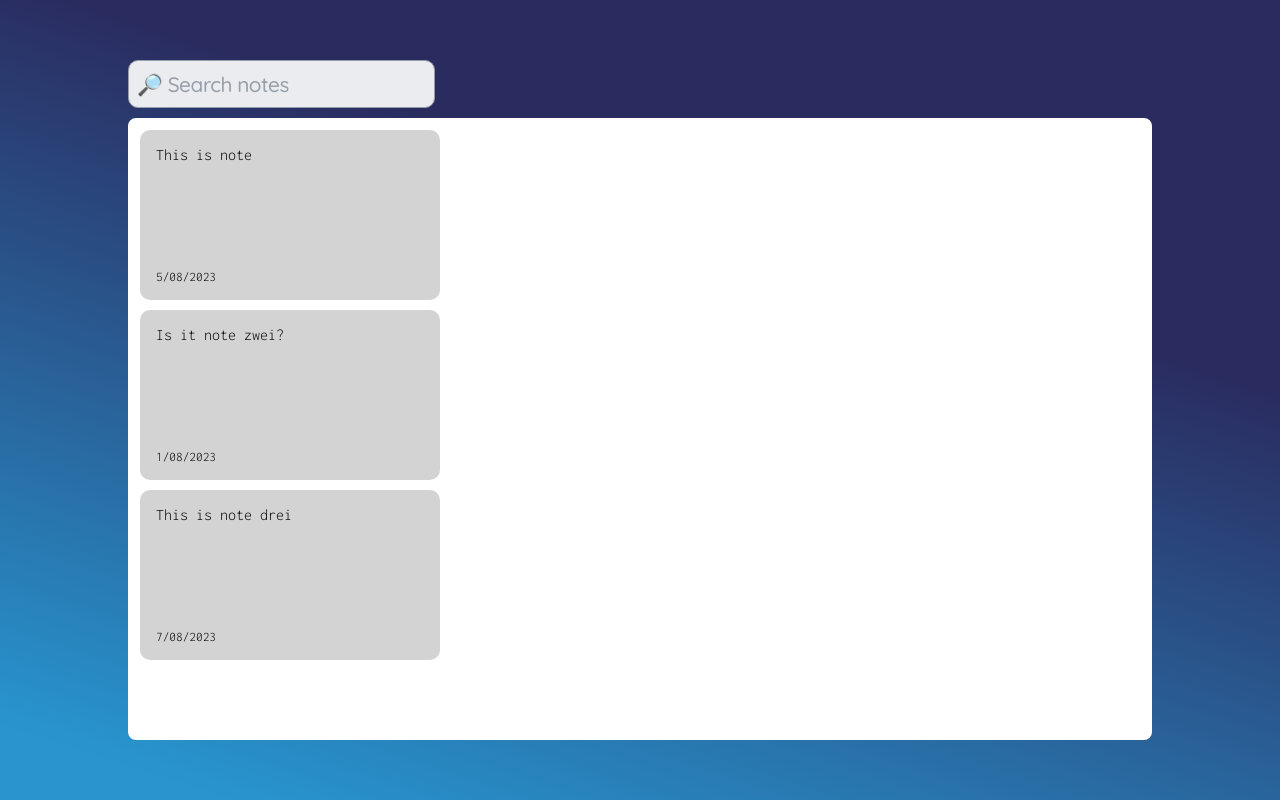
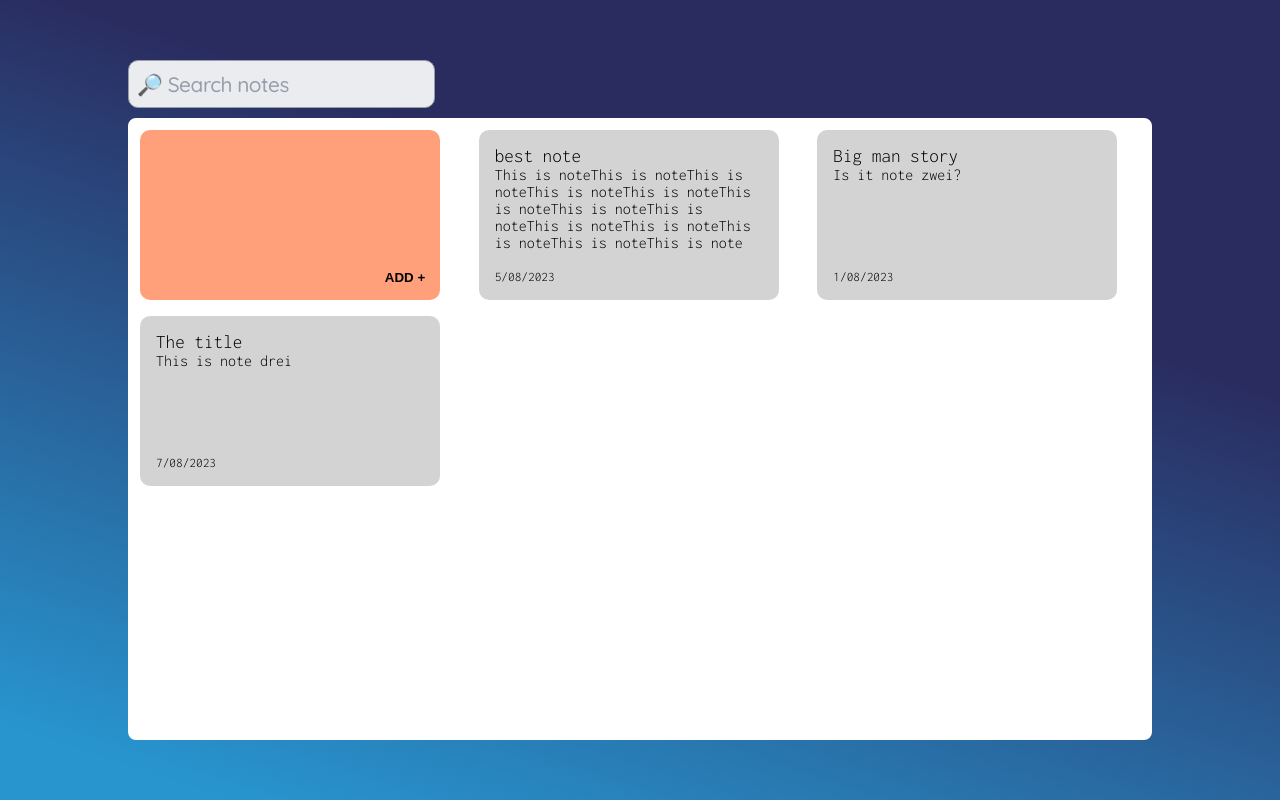
Before and after one commit to m1ckeyyy/improvement-center, a React (Vite) app in the folder client/: page /journal in a window 1280 px wide. Built offline with nearby package versions, Linux system fonts and the light colour scheme.

Commit message:
note adjustments

```diff
--- a/client/src/pages/Tools/Journal/Journal.jsx
+++ b/client/src/pages/Tools/Journal/Journal.jsx
@@ -7,23 +7,24 @@ import { nanoid } from 'nanoid';
 
 const Journal = () => {
   const [notes, setNotes] = useState([
-    { id: nanoid(), text: 'This is note', date: '5/08/2023' },
-    { id: nanoid(), text: 'Is it note zwei?', date: '1/08/2023' },
-    { id: nanoid(), text: 'This is note drei', date: '7/08/2023' },
+    {
+      id: nanoid(),
+      title: 'best note',
+      text: 'This is noteThis is noteThis is noteThis is noteThis is noteThis is noteThis is noteThis is noteThis is noteThis is noteThis is noteThis is noteThis is note',
+      date: '5/08/2023',
+    },
+    { id: nanoid(), title: 'Big man story', text: 'Is it note zwei?', date: '1/08/2023' },
+    { id: nanoid(), title: 'The title', text: 'This is note drei', date: '7/08/2023' },
   ]);
 
   return (
     <div className={styles.wrapContainer}>
       <div className={styles.overlayContainer}>
         <input type="text" id="searchInput" className={styles.searchInput} placeholder="🔎 Search notes" />
-        <div className={styles.app}>
-          {/* <NewNote />
-          <Note />
-          <Note />
-          <Note />
-          <Note /> */}
-          <NotesList notes={notes} />
-        </div>
+        {/* <div className={styles.app}> */}
+        {/* <NewNote /> */}
+        <NotesList notes={notes} setNotes={setNotes} />
+        {/* </div> */}
       </div>
     </div>
   );
--- a/client/src/pages/Tools/Journal/Journal.module.scss
+++ b/client/src/pages/Tools/Journal/Journal.module.scss
@@ -80,10 +80,25 @@ html,
   max-width: 300px;
   display: flex;
   flex-direction: column;
-  justify-content: space-between;
+  // justify-content: space-between;
   background-color: lightgray;
+  :last-child {
+    margin-top: auto;
+  }
 }
 .newNote {
+  background-color: lightsalmon;
+  position: relative;
+}
+.submitNote {
   cursor: pointer;
-  background-color: lightsalmon;
+  position: absolute;
+  right: 5px;
+  bottom: 15px;
+  font-weight: bold;
+  background: none;
+  border: none;
+  width: 20%;
+  &:hover {
+  }
 }
--- a/client/src/pages/Tools/Journal/components/NewNote.jsx
+++ b/client/src/pages/Tools/Journal/components/NewNote.jsx
@@ -1,5 +1,11 @@
 import styles from './../Journal.module.scss';
 
-export const NewNote = () => {
-  return <div className={`${styles.note} ${styles.newNote}`}>New Note +</div>;
+export const NewNote = ({ setNotes }) => {
+  return (
+    <form className={`${styles.note} ${styles.newNote}`}>
+      <button className={styles.submitNote} type="submit">
+        ADD +
+      </button>
+    </form>
+  );
 };
--- a/client/src/pages/Tools/Journal/components/Note.jsx
+++ b/client/src/pages/Tools/Journal/components/Note.jsx
@@ -1,8 +1,9 @@
 import styles from './../Journal.module.scss';
 
-export const Note = ({ id, text, date }) => {
+export const Note = ({ id, text, title, date }) => {
   return (
     <div className={styles.note}>
+      <big>{title}</big>
       {text}
       <div className={styles.noteFooter}>
         <small>{date}</small>
--- a/client/src/pages/Tools/Journal/components/NotesList.jsx
+++ b/client/src/pages/Tools/Journal/components/NotesList.jsx
@@ -1,5 +1,14 @@
 import styles from './../Journal.module.scss';
-import {Note} from './Note.jsx'
-export const NotesList = ({notes}) => {
-  return <div>{notes.map((note)=><Note id={note.id} text={note.text} date={note.date}/>)}</div>;
+import { Note } from './Note.jsx';
+import { NewNote } from './NewNote';
+
+export const NotesList = ({ notes, setNotes }) => {
+  return (
+    <div className={styles.app}>
+      <NewNote setNotes={setNotes}/>
+      {notes.map((note) => (
+        <Note id={note.id} text={note.text} date={note.date} title={note.title} />
+      ))}
+    </div>
+  );
 };
```
